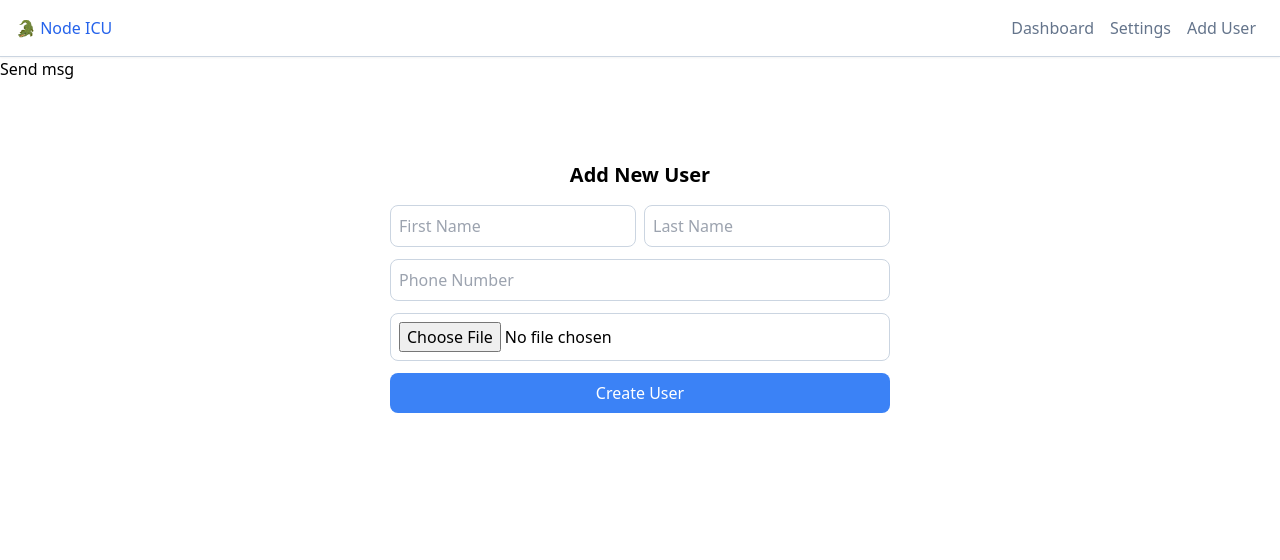
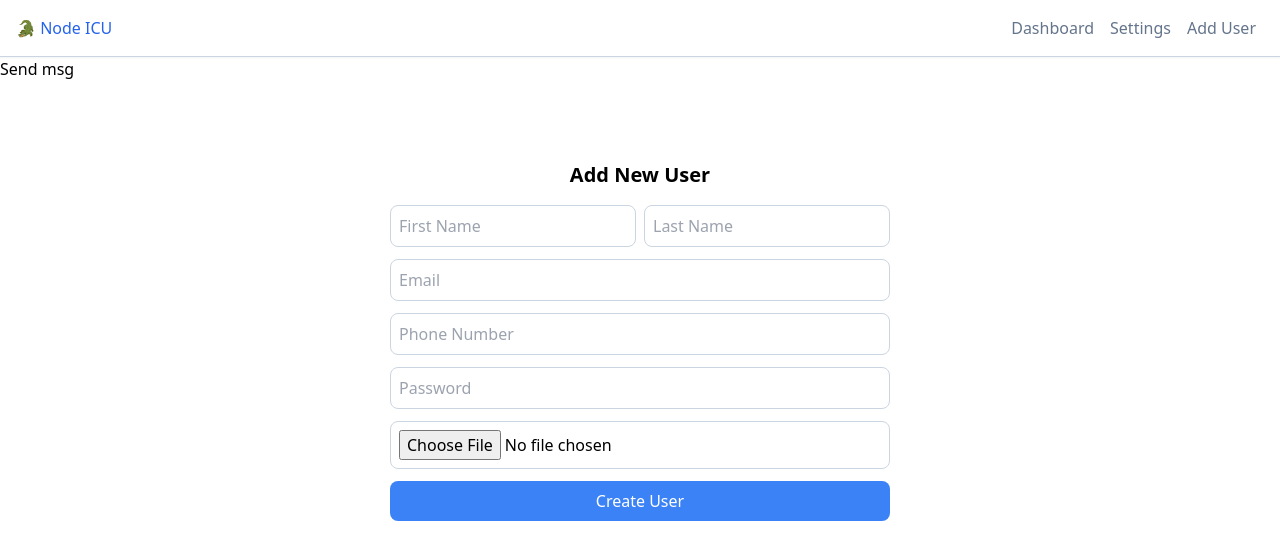
Before and after one commit to joshual55/iot_project, a Vue app in the folder face-id-dashboard/: page /add-user in a window 1280 px wide. Shown: the top 560 px of the page. Built offline with nearby package versions, Linux system fonts and the light colour scheme; no server answers.

Commit message:
add email and passwo

```diff
--- a/face-id-dashboard/src/views/AddUser.vue
+++ b/face-id-dashboard/src/views/AddUser.vue
@@ -6,6 +6,8 @@ import { ref, unref } from 'vue';
 
 const firstName = ref('');
 const lastName = ref('');
+const email = ref('');
+const password = ref('');
 const phoneNumber = ref('');
 const profilePicture = ref('');
 const errorMessage = ref('');
@@ -18,13 +20,11 @@ const handleCreateUser = async () => {
     await handleFaceRegonition();
     const { data, error } = await supabase.auth.signUp(
       {
-        email: 'me@ethansmith.us',
-        password: 'example-password',
-        phone: '+14072748119',
+        email: unref(email),
+        phone: unref(phoneNumber),
         options: {
           data: {
-            first_name: 'John',
-            age: 27,
+            faceId: unref(faceId),
           }
         }
       }
@@ -86,9 +86,16 @@ const handleFaceRegonition = async () => {
           placeholder="Last Name"
           v-model="lastName" />
       </div>
+      <input type="email"
+        placeholder="Email"
+        v-model="email" />
+
       <input type="text"
         placeholder="Phone Number"
         v-model="phoneNumber" />
+      <input type="password"
+        placeholder="Password"
+        v-model="password" />
       <input type="file"
         @change="handleFileChange"
         accept="image/*" />
```
